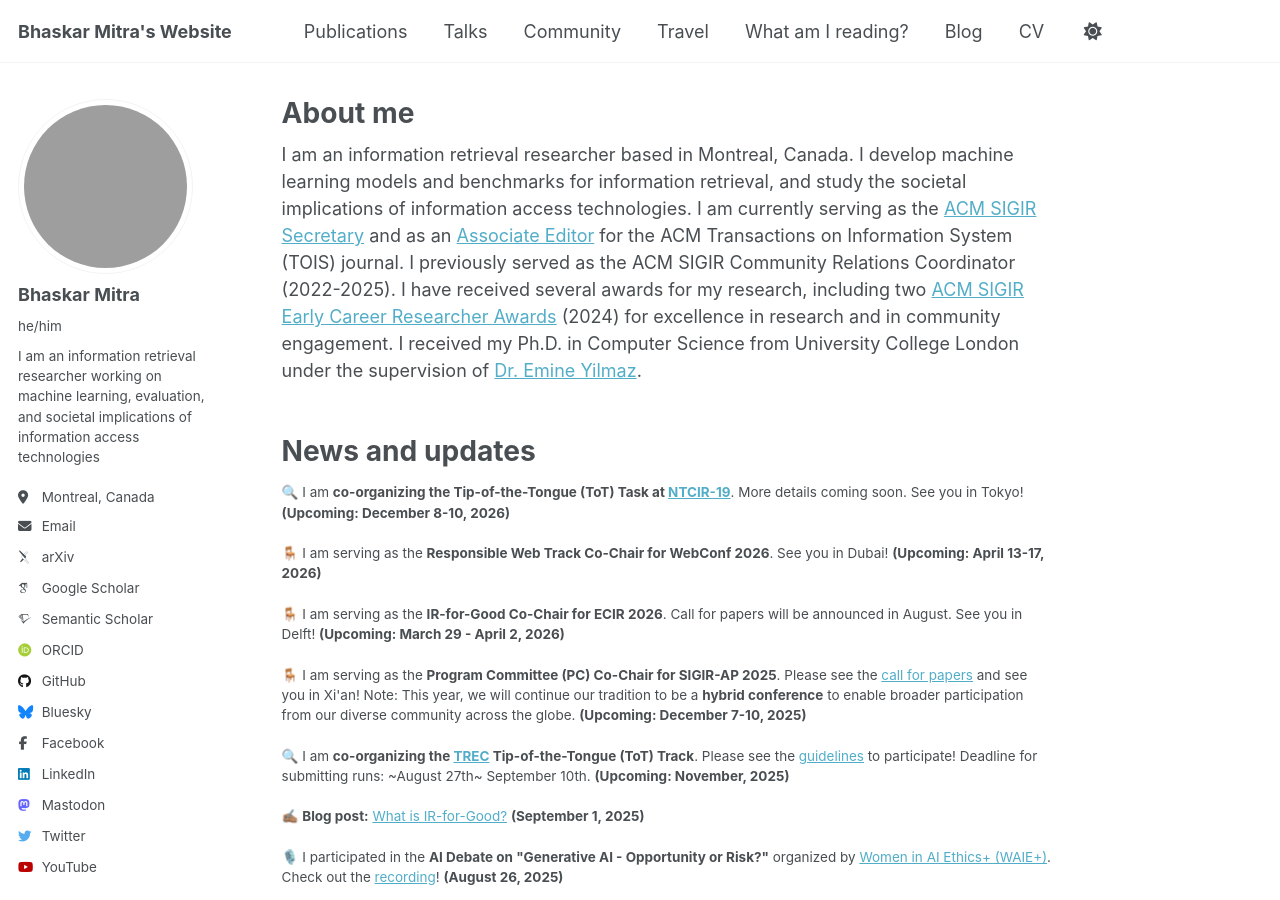
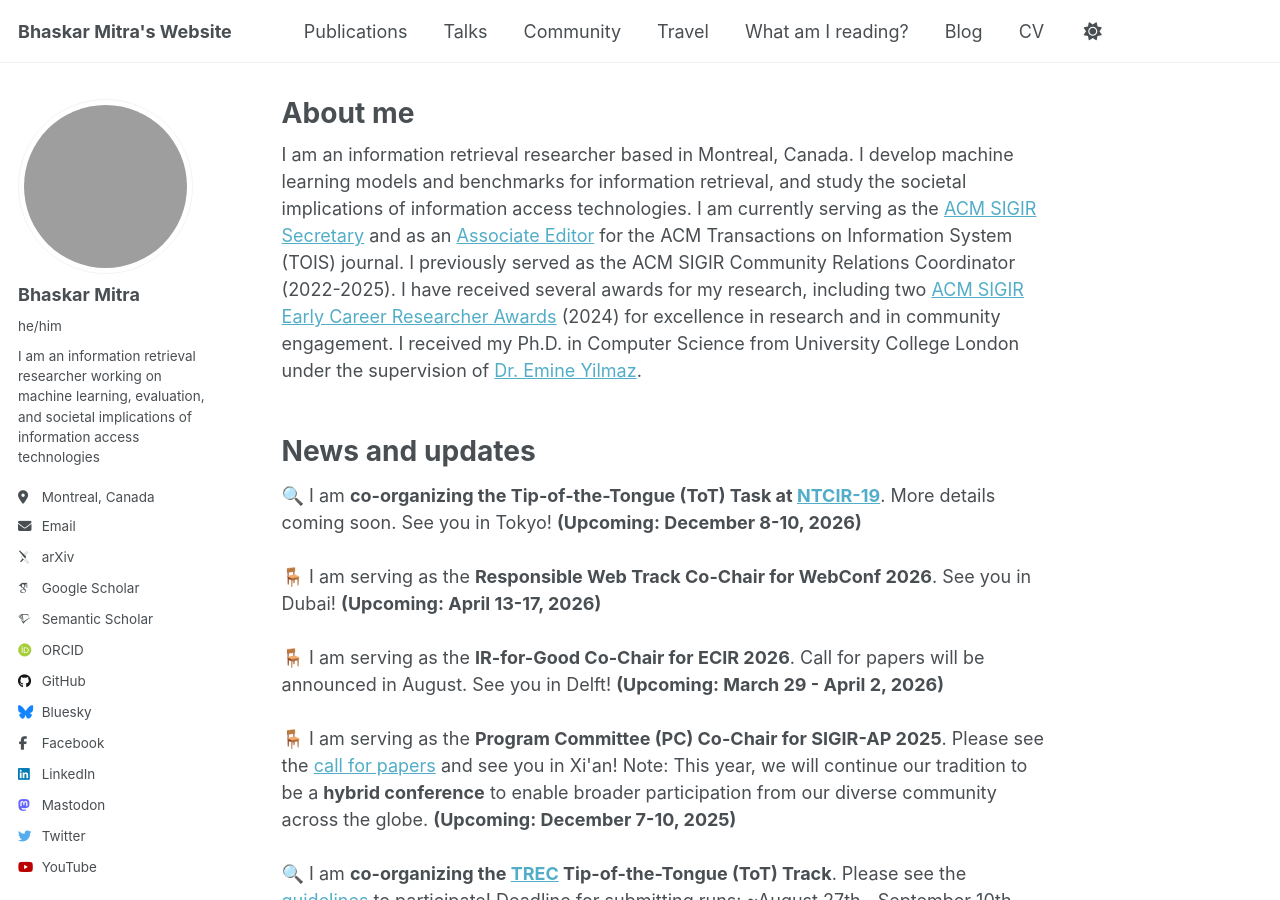
Before and after one commit to bhaskar-mitra/bhaskar-mitra.github.io, a Jekyll site: the page built from _pages/about.md, in a window 1280 px wide and 900 px high. Built offline with Jekyll 4.4.1, drawn with Linux system fonts in a browser that asks for light colours; some web fonts are replaced; grey boxes are pictures that could not be loaded.

Commit message:
Update about.md

```diff
--- a/_pages/about.md
+++ b/_pages/about.md
@@ -17,7 +17,7 @@ I received my Ph.D. in Computer Science from University College London under the
 
 News and updates
 ======
-<div style="font-size:0.75em">
+<div style="font-size:1em">
 🔍 I am <b>co-organizing the Tip-of-the-Tongue (ToT) Task at <a href="https://research.nii.ac.jp/ntcir/ntcir-19/">NTCIR-19</a></b>. More details coming soon. See you in Tokyo! <b>(Upcoming: December 8-10, 2026)</b>
 <br/><br/>
 🪑 I am serving as the <b>Responsible Web Track Co-Chair for WebConf 2026</b>. See you in Dubai! <b>(Upcoming: April 13-17, 2026)</b>
```
